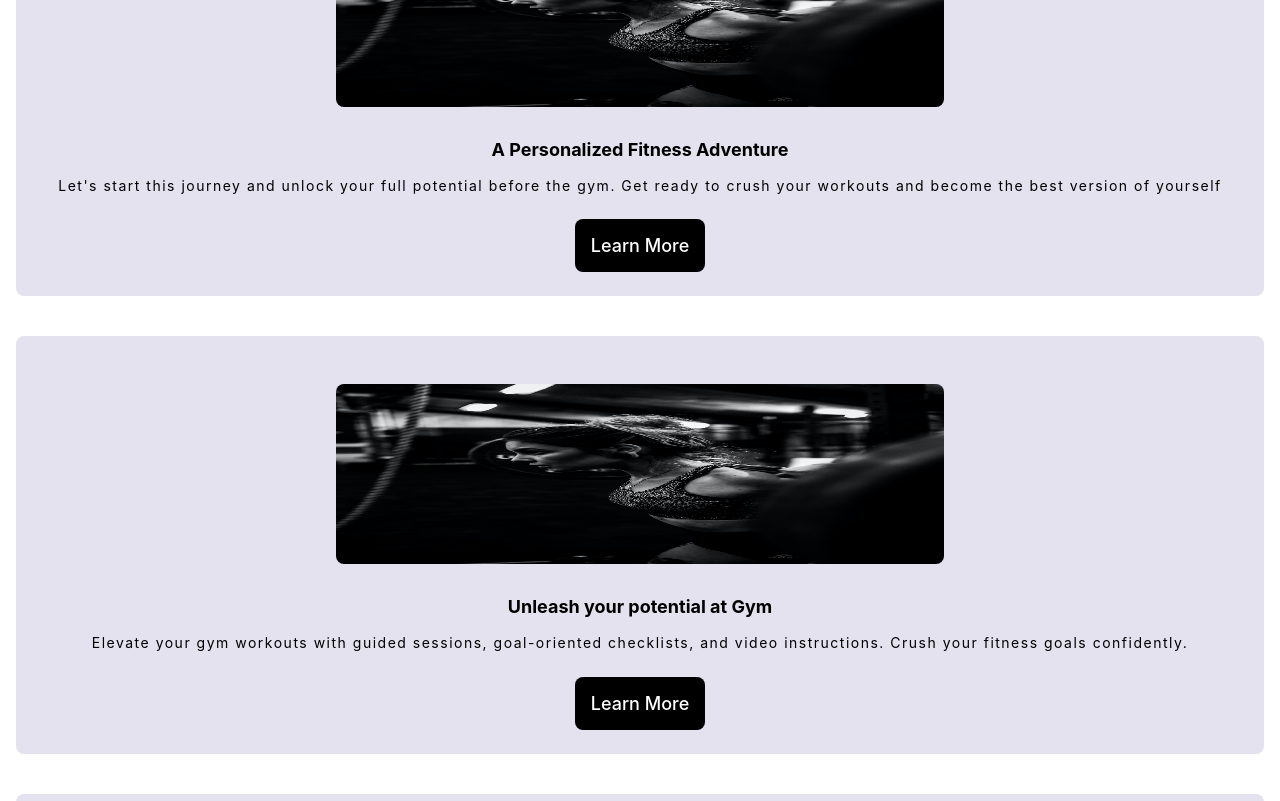
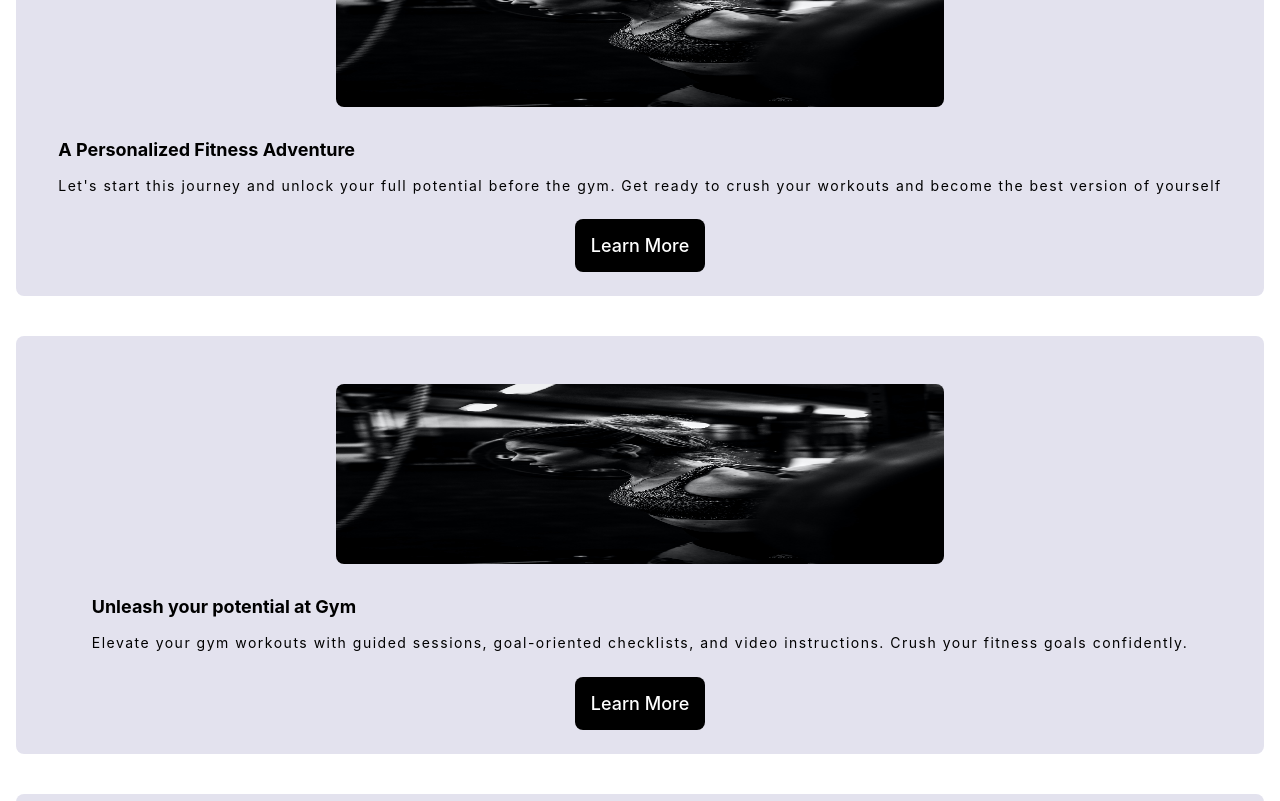
Before and after one commit to Colab20-Team-5/frontend, a Next.js app: page / in a window 1280 px wide. Shown: the part 920-1721 px from the top of the page. Built offline with nearby package versions, Linux system fonts and the light colour scheme.

Commit message:
Style the card

```diff
--- a/src/app/components/AboutCard.jsx
+++ b/src/app/components/AboutCard.jsx
@@ -24,8 +24,10 @@ const AboutCard = () => {
                           alt="home nav icon"
                           width={100} height={100} />
 
-                        <h3>{title}</h3>
-                        <p>{description}</p>
+                        <div className="card__text-box">
+                          <h3>{title}</h3>
+                          <p>{description}</p>
+                        </div>
                         <Link
                           href={'/gympage'}
                           className="btn btn--primary btn--dark"
--- a/src/stylesheets/components/_card.scss
+++ b/src/stylesheets/components/_card.scss
@@ -14,10 +14,17 @@
         margin: $margin-xl;
     }
 
+    &__text-box {
+        display: flex;
+        flex-direction: column;
+        align-items: flex-start;
+    }
+
     h3 {
         font-size: $font-size-lg;
         font-weight: $font-weight-bold;
         margin-bottom: $margin-md;
+        text-align: left;
     }
 
     p {
```
